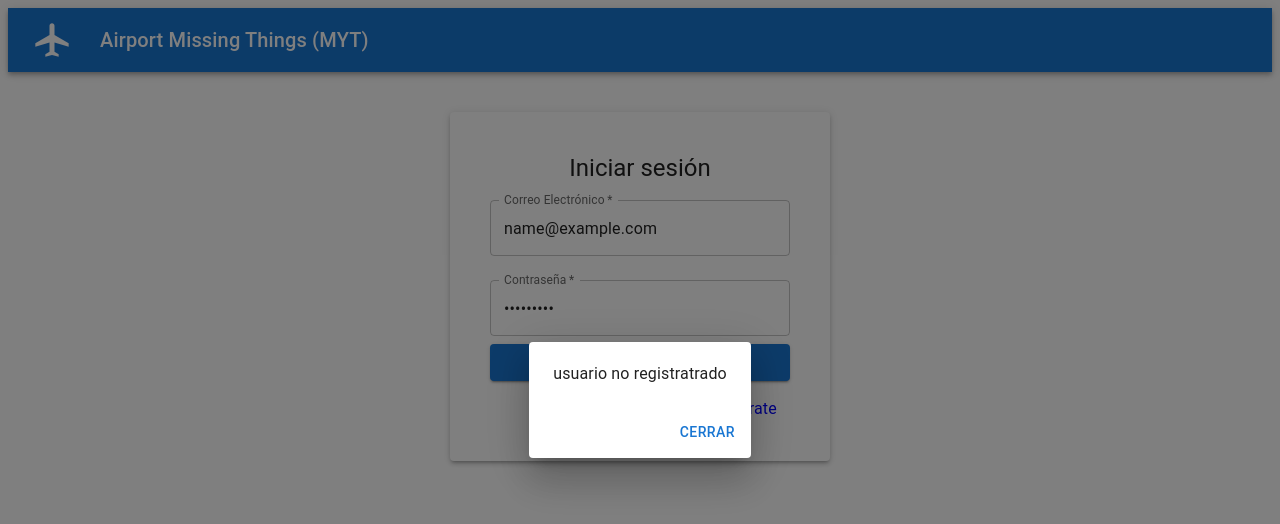
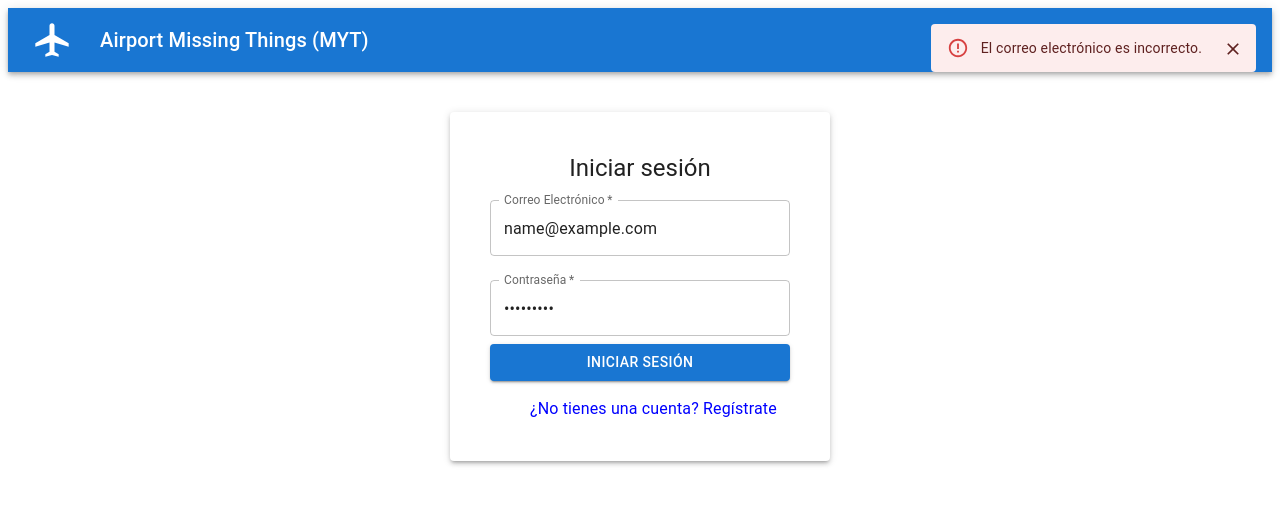
Before and after one commit to leanoviedo/project_final_vitejs, a React (Vite) app: page / in a window 1280 px wide. Both pictures are taken after typing "name@example.com", "Sample123" into the empty fields and a click on the button "INICIAR SESIÓN". Shown: the top 524 px of the page. Built offline with nearby package versions, Linux system fonts and the light colour scheme.

Commit message:
code to solve

```diff
--- a/package.json
+++ b/package.json
@@ -24,12 +24,14 @@
     "react-dom": "^18.2.0",
     "react-redux": "^8.1.1",
     "react-router-dom": "^6.11.1",
-    "styled-components": "^5.3.11"
+    "styled-components": "^5.3.11",
+    "uuid": "^9.0.1"
   },
   "devDependencies": {
     "@types/google-map-react": "^2.1.8",
     "@types/react": "^18.0.28",
     "@types/react-dom": "^18.0.11",
+    "@types/uuid": "^9.0.5",
     "@typescript-eslint/eslint-plugin": "^5.57.1",
     "@typescript-eslint/parser": "^5.57.1",
     "@vitejs/plugin-react-swc": "^3.0.0",
--- a/src/components/DetailsReports.tsx
+++ b/src/components/DetailsReports.tsx
@@ -16,13 +16,17 @@ import {
 import { useLocation, useNavigate } from "react-router-dom";
 import CustomNavbar from "./CustomNavbar";
 import GoogleMapReact from "google-map-react";
-import { useAppSelector } from "../redux/hooks";
+import { useAppDispatch, useAppSelector } from "../redux/hooks";
 import { selectUserLogin } from "../redux/slices/UserLogin";
+import { setLostObjectData } from "../redux/slices/lostObjectSlice";
+import { v4 as uuidv4 } from 'uuid';
+
 
 const DetailsReports: React.FC = () => {
     const ubicacion = useLocation();
     const { lostObject, newdate } = ubicacion.state.data || {};
     const userLogin = useAppSelector(selectUserLogin);
+    const dispatch = useAppDispatch();
     const isCurrentUserOwner = userLogin && userLogin.email === lostObject.user.email;
 
 
@@ -74,10 +78,17 @@ const DetailsReports: React.FC = () => {
     };
 
     const handleConfirmReclamar = () => {
-        navigate("/FoundObjects");
+
+
+        const newLostObject = { ...lostObject, id: uuidv4() };
+
+        dispatch(setLostObjectData(newLostObject));
+
+        navigate
+        navigate('/FoundObjects');
+
         handleCloseDialog();
     };
-
     return (
         <>
             <CustomNavbar />
--- a/src/components/FormLogin.tsx
+++ b/src/components/FormLogin.tsx
@@ -6,12 +6,11 @@ import {
   Button,
   Card,
   Box,
-  Dialog,
-  DialogActions,
-  DialogContent,
   AppBar,
   IconButton,
   Toolbar,
+  Snackbar,
+  Alert,
 } from "@mui/material";
 import { Link, useNavigate } from "react-router-dom";
 import { useAppDispatch, useAppSelector } from "../redux/hooks";
@@ -28,13 +27,10 @@ const FormLogin = () => {
     password: "",
   });
 
-  const [openModal, setOpenModal] = useState(false);
-  const [modalMessage, setModalMessage] = useState("");
 
-  const handleCloseModal = () => {
-    setOpenModal(false);
-    setModalMessage("");
-  };
+  const [errorSnackbarOpen, setErrorSnackbarOpen] = useState(false);
+  const [errorSnackbarMessage, setErrorSnackbarMessage] = useState("");
+
 
   const handleInputChange = (e: React.ChangeEvent<HTMLInputElement>) => {
     setUsersLogin({ ...userLogin, [e.target.name]: e.target.value });
@@ -51,8 +47,14 @@ const FormLogin = () => {
       dispatch(setUserLogin(existingLogin));
       navigate("/LandingPage");
     } else {
-      setModalMessage("usuario no registratrado");
-      setOpenModal(true);
+      if (!registrationData.some((registration) => registration.email === userLogin.email)) {
+        setErrorSnackbarMessage("Email incorrecto. Por favor, verifica tu email.");
+      }
+      if (!registrationData.some((registration)=>registration.login.password===userLogin.password)) {
+        setErrorSnackbarMessage("El correo electrónico es incorrecto.");
+
+      }
+      setErrorSnackbarOpen(true);
     }
   };
 
@@ -122,14 +124,20 @@ const FormLogin = () => {
             </Link>
           </Box>
         </Card>
-        <Dialog open={openModal} onClose={handleCloseModal}>
-          <DialogContent>
-            <Typography>{modalMessage}</Typography>
-          </DialogContent>
-          <DialogActions>
-            <Button onClick={handleCloseModal}>Cerrar</Button>
-          </DialogActions>
-        </Dialog>
+        <Snackbar
+          open={errorSnackbarOpen}
+          autoHideDuration={6000}
+          onClose={() => setErrorSnackbarOpen(false)}
+          anchorOrigin={{ vertical: 'top', horizontal: 'right' }}
+        >
+          <Alert
+            onClose={() => setErrorSnackbarOpen(false)}
+            severity="error"
+            sx={{ width: "100%" }}
+          >
+            {errorSnackbarMessage}
+          </Alert>
+        </Snackbar>
       </Grid>
     </Grid>
   );
--- a/src/components/FoundObjects.tsx
+++ b/src/components/FoundObjects.tsx
@@ -17,6 +17,8 @@ import SendIcon from '@mui/icons-material/Send';
 import { addLike, addMessage, removeLike } from "../redux/slices/chatSlices";
 import { ThumbUp, ThumbUpOutlined } from "@mui/icons-material";
 import CustomNavbar from "./CustomNavbar";
+import { v4 as uuidv4 } from 'uuid';
+
 
 function FoundObjects() {
     const selectedUser = useSelector(
@@ -39,6 +41,7 @@ function FoundObjects() {
     const handleCommentSubmit = () => {
         if (inputMessage.trim() !== "") {
             const newMessage = {
+                id: uuidv4(),
                 user: selectedUser!,
                 message: inputMessage,
                 timestamp: Date.now(),
--- a/src/components/LandingPage.tsx
+++ b/src/components/LandingPage.tsx
@@ -29,6 +29,8 @@ import CustomNavbar from "./CustomNavbar";
 import { LostObjectData, Country, City, Airport } from "../model/interface"
 import { setLostObjectData } from "../redux/slices/lostObjectSlice";
 import { selectUserLogin } from "../redux/slices/UserLogin";
+import { v4 as uuidv4 } from 'uuid';
+
 
 
 const errorStyles = {
@@ -61,7 +63,9 @@ const LandingPage = () => {
     date: null,
     photo: "",
     description: "",
-    status: ""
+    type: "",
+    status: "creado",
+    id: uuidv4(),
   });
 
   const [airportData, setAirportData] = useState<any[]>([]);
@@ -79,7 +83,7 @@ const LandingPage = () => {
   const [selectedCountry, setSelectedCountry] = useState("");
   const [selectedCity, setSelectedCity] = useState("");
   const [selectedAirport, setSelectedCAirport] = useState("");
-  const [lostStatus, setLostStatus] = useState("");
+  const [lostType, setLostType] = useState("");
 
 
   const dispatch = useAppDispatch();
@@ -167,8 +171,8 @@ const LandingPage = () => {
       date: date || null,
     }));
   };
-  const handleLostStatusChange = (event: React.ChangeEvent<HTMLInputElement>) => {
-    setLostStatus(event.target.value);
+  const handleLostTypeChange = (event: React.ChangeEvent<HTMLInputElement>) => {
+    setLostType(event.target.value);
   };
   const handlePhotoChange = (event: React.ChangeEvent<HTMLInputElement>) => {
     setLostObject({ ...lostObject, [event.target.name]: event.target.value });
@@ -200,7 +204,9 @@ const LandingPage = () => {
       description: "",
       date: null,
       photo: "",
+      type: "",
       status: "",
+      id:"",
     });
     setCountryError("");
     setCityError("");
@@ -208,7 +214,7 @@ const LandingPage = () => {
     setDateError("");
     setDescriptionError("");
     setPhotoError("");
-    setLostStatus("")
+    setLostType("")
   };
   const handleSubmit = (event: React.FormEvent) => {
     event.preventDefault();
@@ -251,8 +257,8 @@ const LandingPage = () => {
       hasErrors = true;
     }
 
-    if (!lostStatus) {
-      setLostStatus("Campo obligatorio");
+    if (!lostType) {
+      setLostType("Campo obligatorio");
       hasErrors = true;
     }
 
@@ -272,8 +278,9 @@ const LandingPage = () => {
       date: lostObject.date ? lostObject.date : null,
       photo: lostObject.photo || "",
       description: lostObject.description,
-      status: lostStatus,
-
+      type: lostType,
+      status: lostObject.status,
+      id: uuidv4(),
       user: loggedInUser
         ? {
           name: {
@@ -434,8 +441,8 @@ const LandingPage = () => {
                 <RadioGroup
                   aria-label="lostStatus"
                   name="lostStatus"
-                  value={lostStatus}
-                  onChange={handleLostStatusChange}
+                  value={lostType}
+                  onChange={handleLostTypeChange}
                 >
                   <FormControlLabel
                     value="encontrado"
--- a/src/model/interface.tsx
+++ b/src/model/interface.tsx
@@ -1,7 +1,6 @@
 import { Dayjs } from "dayjs";
 
 interface UserData {
-    [x: string]: any;
     gender?: string;
     name: {
         title?: string;
@@ -55,12 +54,14 @@ interface UserData {
 }
 
 interface LostObjectData {
+    id: string;
     country: Country;
     city: City;
     airport: Airport;
     date: Dayjs | null;
     photo: string;
     description: string;
+    type: string;
     status: string;
     user?: UserData | null;
 }
@@ -102,6 +103,7 @@ interface LostObjectState {
     lostObjects: LostObjectData[];
 }
 interface Message {
+    id: string;
     user: UserData;
     message: string;
     timestamp: number;
--- a/src/redux/slices/RegistrationSlices.tsx
+++ b/src/redux/slices/RegistrationSlices.tsx
@@ -90,7 +90,7 @@ const usersDataExaple: UserData[] = [
     login: {
       uuid: "23e708f3-736c-42f1-8f3b-de55010badb3",
       username: "brownmeercat338",
-      password: "124038",
+      password: "asd",
       salt: "pDUJUtzF",
       md5: "d0dc58986d422b83ad840b687d23ba92",
       sha1: "1000985f86caacc1dcf19a8e928a044d0ac93eaa",
@@ -147,7 +147,7 @@ const usersDataExaple: UserData[] = [
     login: {
       uuid: "e29f384f-2d32-4aed-96f0-2dba2b37d0fa",
       username: "ticklishleopard926",
-      password: "1125",
+      password: "asd",
       salt: "mMcTUZe1",
       md5: "330f73ad40fc884cf035e40e40e99f67",
       sha1: "e410dc2a9e6509440a21557dc325154c316a591e",
--- a/src/redux/slices/lostObjectSlice.tsx
+++ b/src/redux/slices/lostObjectSlice.tsx
@@ -1,3 +1,4 @@
+
 import { createSlice, PayloadAction } from "@reduxjs/toolkit";
 import { RootState } from "../Store";
 import { LostObjectData, LostObjectState } from "../../model/interface";
@@ -13,11 +14,18 @@ export const lostObjectSlice = createSlice({
         setLostObjectData: (state, action: PayloadAction<LostObjectData>) => {
             state.lostObjects = [...state.lostObjects, action.payload];
         },
+        markLostObjectAsClaimed: (state, action: PayloadAction<string>) => {
+            const lostObjectId = action.payload;
+            const lostObject = state.lostObjects.find(obj => obj.id === lostObjectId);
+            if (lostObject) {
+                lostObject.status = "reclamado";
+            }
+        },
+    },
 
-    },
 });
 
-export const { setLostObjectData } = lostObjectSlice.actions;
+export const { setLostObjectData, markLostObjectAsClaimed } = lostObjectSlice.actions;
 
 export const selectLostObjects = (state: RootState) =>
     state.lostObject.lostObjects;
```
Also changed, not shown: 1 other file (tests, documents, lock files or other folders).
